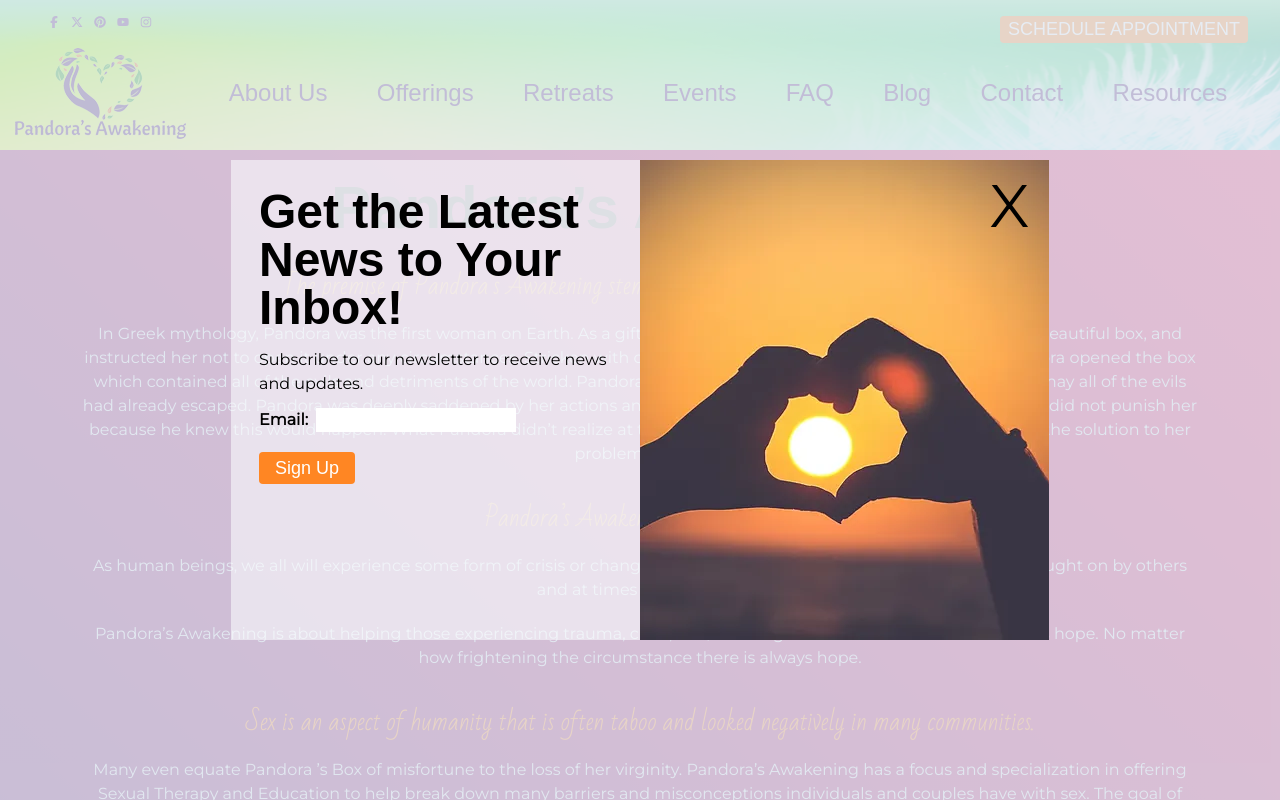
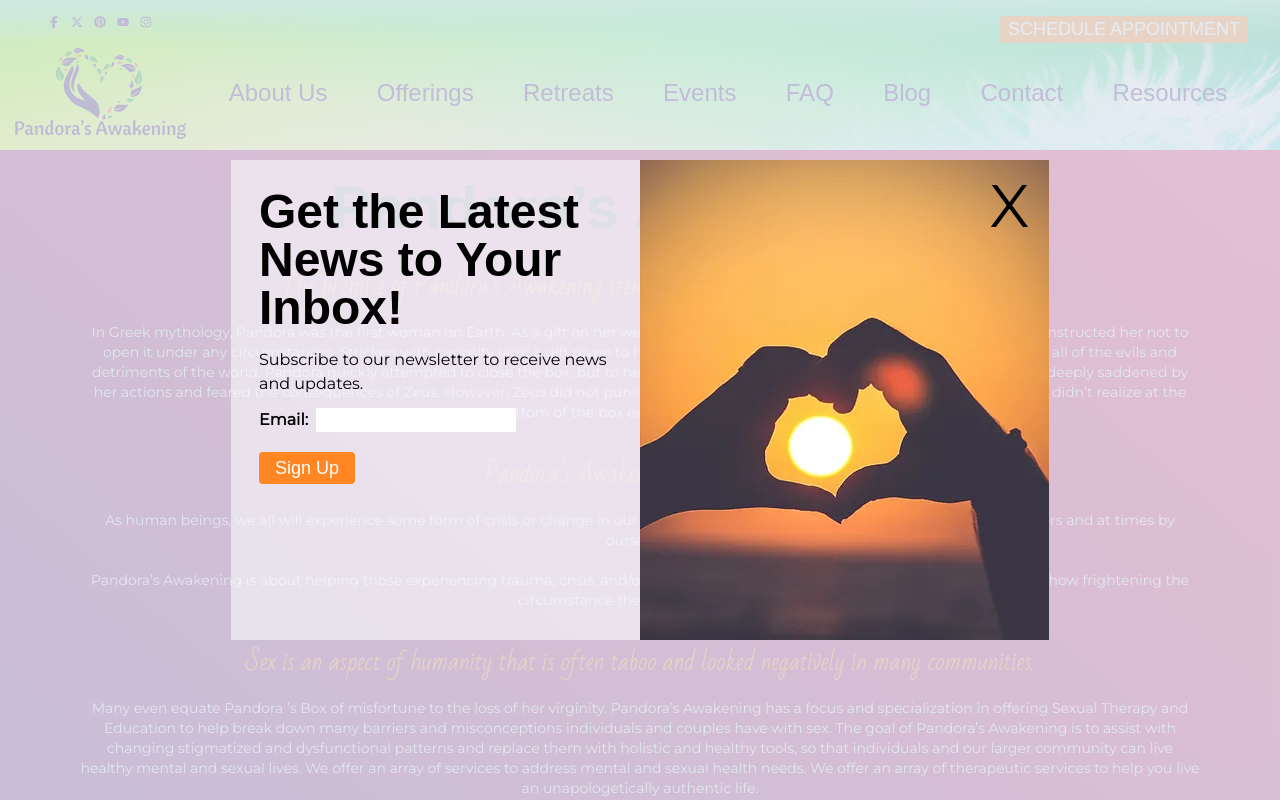
Before and after one commit to dogbeide/pandoras-awakening, a Next.js app: page /about-us in a window 1280 px wide. Shown: the top 800 px of the page. Built offline with nearby package versions, Linux system fonts and the light colour scheme; a web font is replaced by a local one.

Commit message:
change text size and minor formatting on /about-us

```diff
--- a/app/about-us/TextSection.tsx
+++ b/app/about-us/TextSection.tsx
@@ -6,7 +6,7 @@ export default function TextSection({ children, classNames } : {
 }) {
 
   return(
-    <span className={`${classNames} text-slate-200 mt-5`}>
+    <span className={`${classNames} text-slate-200 text-sm mt-5`}>
       {children}
     </span>
   )
--- a/app/about-us/page.tsx
+++ b/app/about-us/page.tsx
@@ -70,7 +70,7 @@ export default function Page() {
 
         <SubTitle classNames="mt-12">Services Include:</SubTitle>
         <TextSection>
-          <ul className="list-disc text-left">
+          <ul className="list-disc text-left text-sm">
             <li>Individual/Couples/Family/Group therapy</li>
             <li>Sex Therapy</li>
             <li>Psychoeducational Workshops & Trainings</li>
@@ -102,13 +102,13 @@ export default function Page() {
         <BtnCTA ariaLabel="Schedule Appointment" classNames="px-2 mt-4 text-white" fontSize="22px" href="https://calendly.com/holisticsextherapist" target="_blank">
           SCHEDULE APPOINTMENT
         </BtnCTA>
-        <span className={`text-center text-pandoras-purple mt-6`}>
+        <span className={`text-center text-pandoras-purple mt-6 text-sm italic`}>
           &quot;I live by the philosophy that everyone on this earth plays a vital part
           in the success and failures of their community, and I prefer to play on the side of success.
           Analyzing and learning functions of relationships has always been a great passion of mine.
           I believe relationships are the driving force behind our existence.&quot;
         </span>
-        <span className="text-center max-md:text-left text-pandoras-purple mt-5 max-md:mt-3 font-semibold text-sm max-sm:text-xs">
+        <span className="text-center max-md:text-left text-pandoras-purple mt-6 font-semibold text-sm max-sm:text-xs">
         🥇 2021 - American Association of Sexuality Educators, Counselors,
           and Therapists Award for Integrative Approaches to Sex Therapy
         </span>
```
